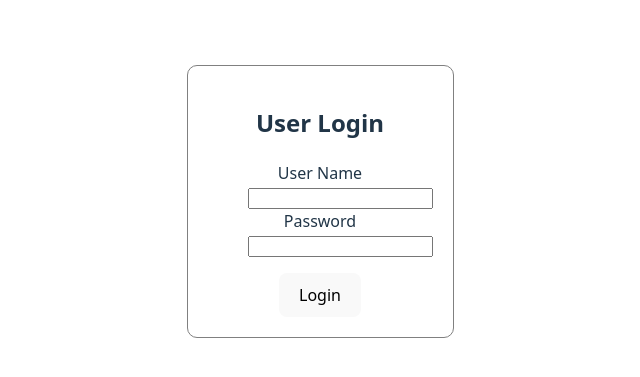
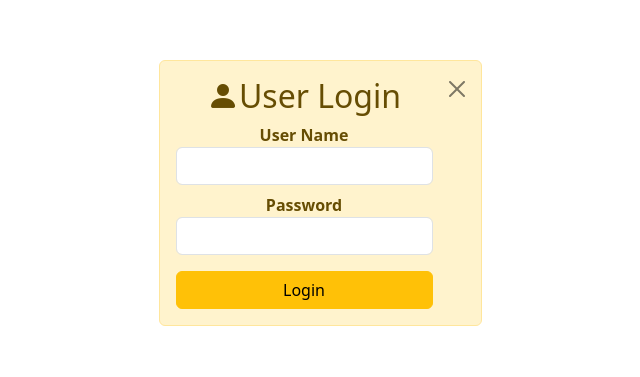
Before and after one commit to Manish10022001/React-Concepts, a React (Vite) app in the folder react_concepts/: page / in a window 1280 px wide. Shown: the part 231-608 px from the top of the page, without its empty margins (320-960 px from the left). Built offline with nearby package versions, Linux system fonts and the light colour scheme.

Commit message:
login component styled with bootstrap

```diff
--- a/react_concepts/src/components/login/login.component.jsx
+++ b/react_concepts/src/components/login/login.component.jsx
@@ -1,20 +1,26 @@
 import "./login.component.css";
 export default function LoginComponent() {
+{/*  to import bootstrap go to main.jsx and import
+    1. import '../node_modules/bootstrap/dist/css/bootstrap.css';
+    2. import '../node_modules/bootstrap-icons/font/bootstrap-icons.css';
+    3. import bootstrap from "bootstrap"; //imports all components of bootstrap [carousel, navbar, offcanvas, modals, ...]
+*/}
   return (
     <div className="login-container">
-      <form className="login-form">
-        <h2>User Login</h2>
+      <form className="login-form alert alert-warning alert-dismissible">
+        <h2 className="bi bi-person-fill">User Login</h2>
+        <button type="button" className="btn btn-close" data-bs-dismiss="alert"></button>
         <dl>
           <dt>User Name</dt>
           <dd>
-            <input type="text" />
+            <input type="text" className="form-control"/>
           </dd>
           <dt>Password</dt>
           <dd>
-            <input type="password" />
+            <input type="password" className="form-control"/>
           </dd>
         </dl>
-        <button>Login</button>
+        <button className="btn btn-warning w-100">Login</button>
       </form>
     </div>
   );
--- a/react_concepts/src/main.jsx
+++ b/react_concepts/src/main.jsx
@@ -4,6 +4,9 @@ import "./index.css";
 import App from "./App.jsx";
 import LoginComponent from "./components/login/login.component.jsx";
 
+import "../node_modules/bootstrap/dist/css/bootstrap.css";
+import "../node_modules/bootstrap-icons/font/bootstrap-icons.css";
+import 'bootstrap';
 
 createRoot(document.getElementById("root")).render(
   <StrictMode>
```
